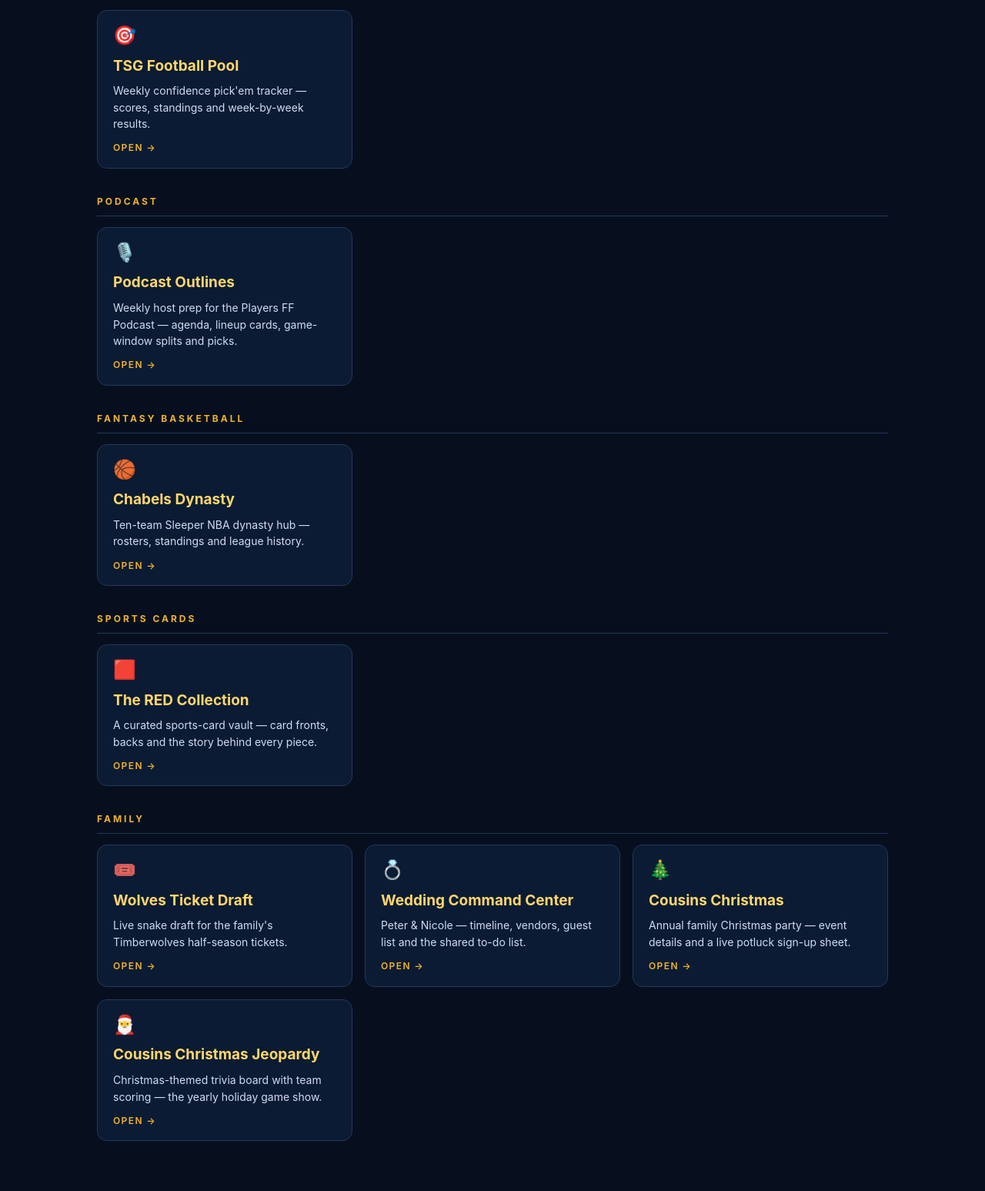
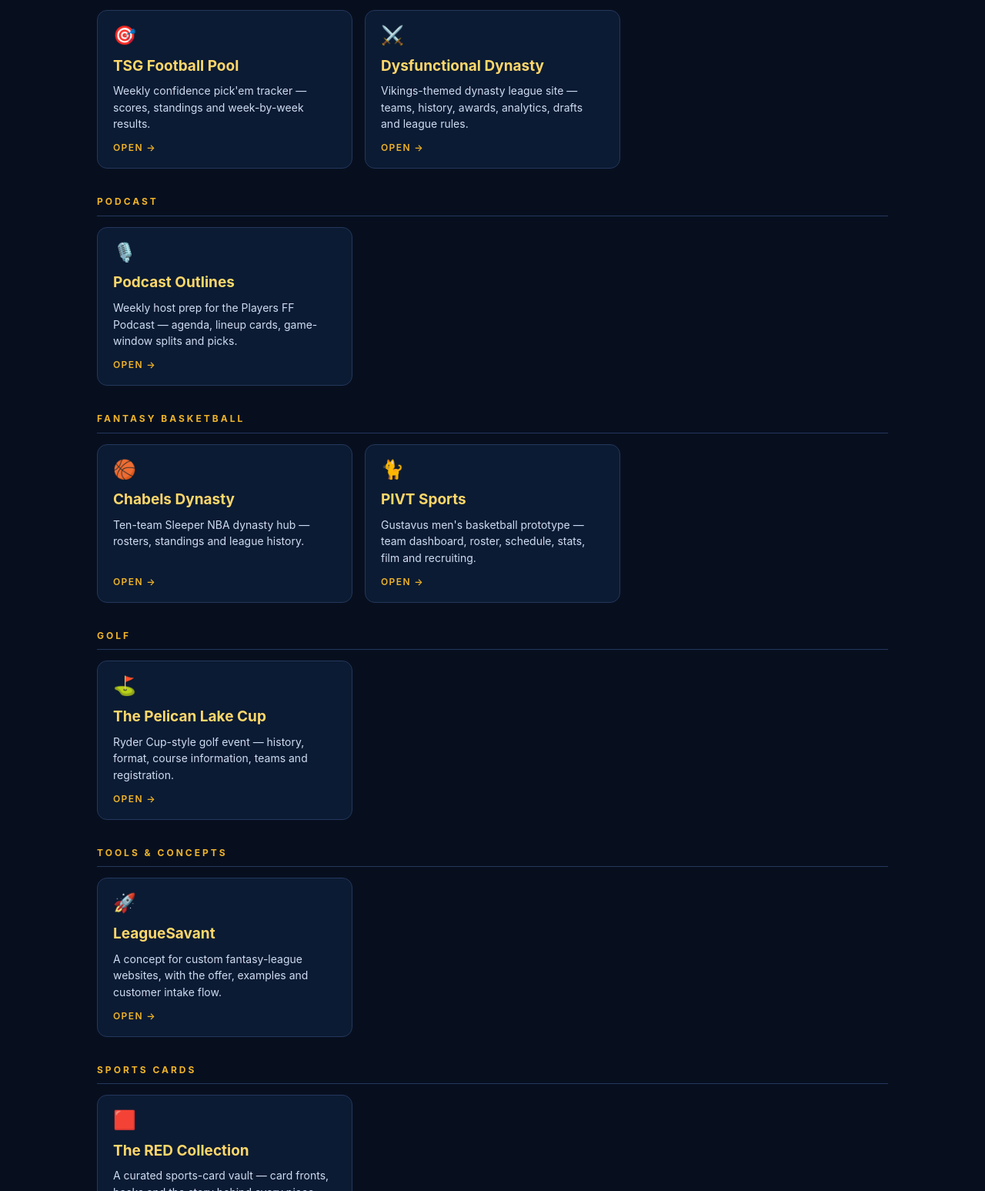
Before and after one commit to peterlundquist33-source/peterlundquist33-source.github.io, a plain HTML site: page index.html in a window 1280 px wide. Shown: the part 519-2066 px from the top of the page at 77% size. Drawn offline with Linux system fonts and the light colour scheme.

Commit message:
Add shared River and Rim projects to index

```diff
--- a/index.html
+++ b/index.html
@@ -37,6 +37,12 @@
       <p>Weekly confidence pick'em tracker — scores, standings and week-by-week results.</p>
       <span class="go">Open →</span>
     </a>
+    <a class="tile" href="https://riverandrim.github.io/dysfunctional-dynasty/">
+      <span class="ico">⚔️</span>
+      <h3>Dysfunctional Dynasty</h3>
+      <p>Vikings-themed dynasty league site — teams, history, awards, analytics, drafts and league rules.</p>
+      <span class="go">Open →</span>
+    </a>
   </div>
 
   <h2 class="grp">Podcast</h2>
@@ -55,6 +61,32 @@
       <span class="ico">🏀</span>
       <h3>Chabels Dynasty</h3>
       <p>Ten-team Sleeper NBA dynasty hub — rosters, standings and league history.</p>
+      <span class="go">Open →</span>
+    </a>
+    <a class="tile" href="https://riverandrim.github.io/pivt-gustavus/">
+      <span class="ico">🐈</span>
+      <h3>PIVT Sports</h3>
+      <p>Gustavus men's basketball prototype — team dashboard, roster, schedule, stats, film and recruiting.</p>
+      <span class="go">Open →</span>
+    </a>
+  </div>
+
+  <h2 class="grp">Golf</h2>
+  <div class="grid">
+    <a class="tile" href="https://riverandrim.github.io/pelican-lake-cup/">
+      <span class="ico">⛳</span>
+      <h3>The Pelican Lake Cup</h3>
+      <p>Ryder Cup-style golf event — history, format, course information, teams and registration.</p>
+      <span class="go">Open →</span>
+    </a>
+  </div>
+
+  <h2 class="grp">Tools &amp; Concepts</h2>
+  <div class="grid">
+    <a class="tile" href="https://riverandrim.github.io/league-site-intake/">
+      <span class="ico">🚀</span>
+      <h3>LeagueSavant</h3>
+      <p>A concept for custom fantasy-league websites, with the offer, examples and customer intake flow.</p>
       <span class="go">Open →</span>
     </a>
   </div>
```
